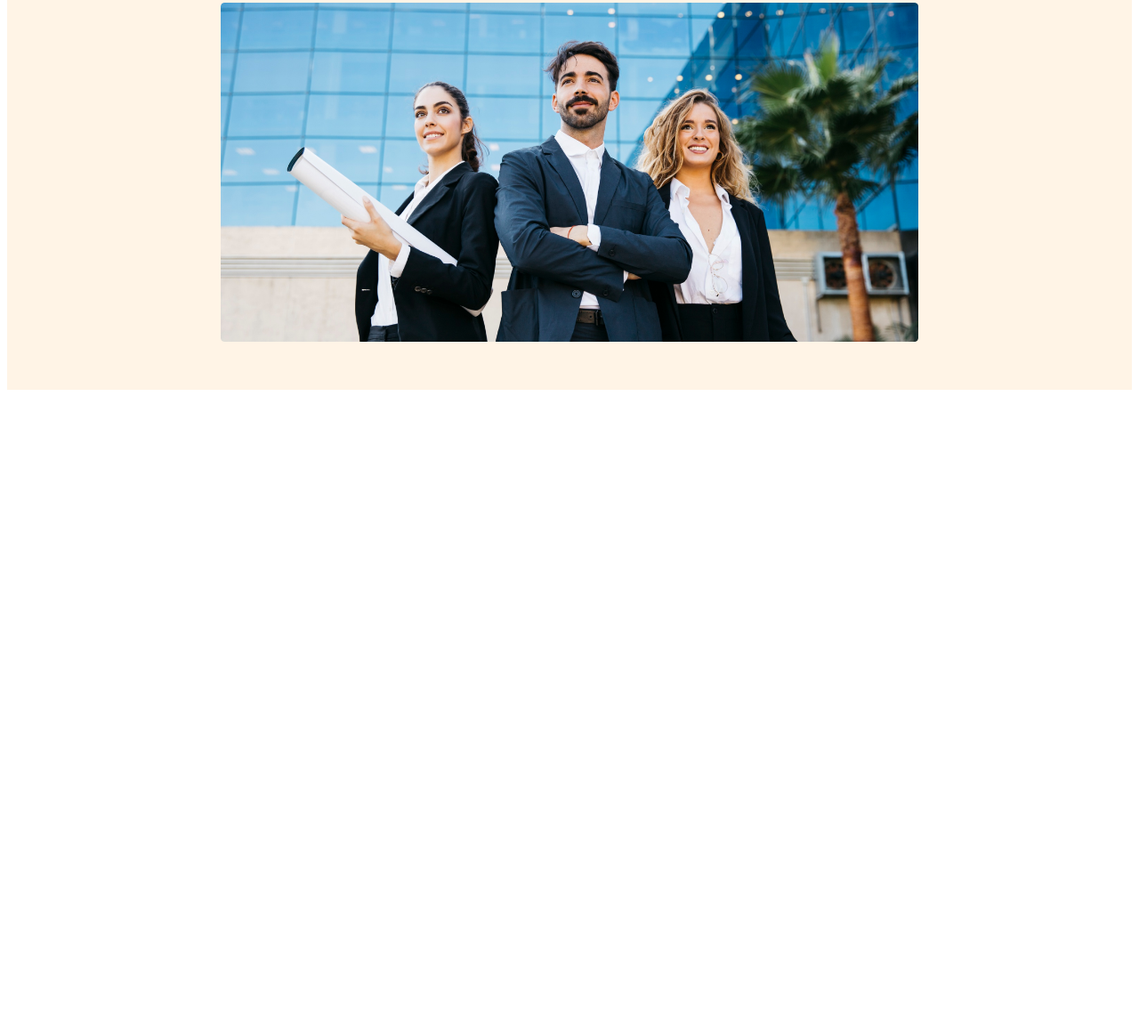
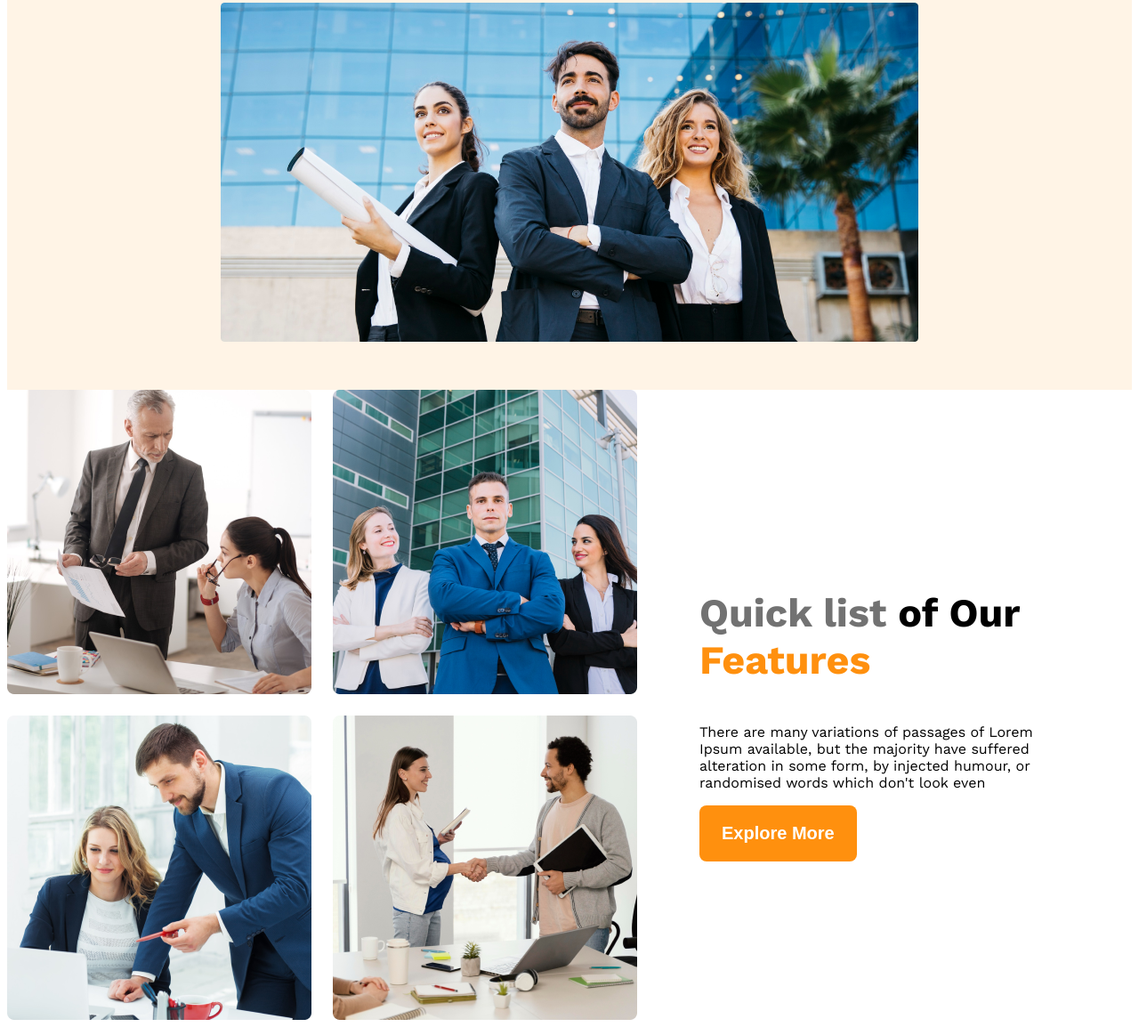
Before and after one commit to shihab027/g3-architect-website, a plain HTML site: page index.html in a window 1280 px wide. Shown: the part 572-1726 px from the top of the page at 89% size. Before the commit the page ends 1018 px from the top, so only its background shows below. Drawn offline with nearby package versions, Linux system fonts and the light colour scheme.

Commit message:
added features content

```diff
--- a/index.html
+++ b/index.html
@@ -13,7 +13,7 @@
 </head>
 <body>
 
-
+<!-- header start -->
     <header>
 
     <nav>
@@ -38,8 +38,22 @@
     </div>
 
     </header>
+    <!-- header end -->
     <main>
-
+<!-- features section start -->
+<section class="teams-container">
+    <div class="teams-img-container">
+        <img src="images/team1.png" alt="">
+        <img src="images/team2.png" alt="">
+        <img src="images/team3.png" alt="">
+        <img src="images/team4.png" alt="">
+    </div>
+    <div class="teams-content">
+        <h3 class="teams-title"><span class="quick-list">Quick list</span> <span>of Our</span> <span class="text-features">Features</span></h3>
+        <p class="teams-description">There are many variations of passages of Lorem Ipsum available, but the majority have suffered alteration in some form, by injected humour, or randomised words which don't look even</p>
+        <button class="btn-primary">Explore More</button>
+    </div>
+</section>
     </main>
     <footer>
 
--- a/styles/architect.css
+++ b/styles/architect.css
@@ -67,6 +67,38 @@ nav li{
     cursor: pointer;
  }
 
+ /* main section styles */
+    main{
+        max-width: 1440px;
+        margin: 0 auto;
+    }
+
+    /* teams styles */
+    .teams-container{
+        display: flex;
+        align-items: center;
+    }
+    .teams-img-container{
+        display: grid;
+        grid-template-columns: repeat(2, 1fr);
+        gap: 1.5rem;
+    }
+    .teams-content{
+        padding-left: 70px;
+        padding-right: 70px;
+    }
+    .teams-title{
+        font-size: 2.8rem;
+    }
+
+    .teams-title .quick-list{
+        color: #727272;
+        font-weight: 500px;
+    }
+    .text-features{
+        color: #FF900E;
+        font-weight: 700;
+    }
  /* responsive styles */
 
  /* small devices */
```
